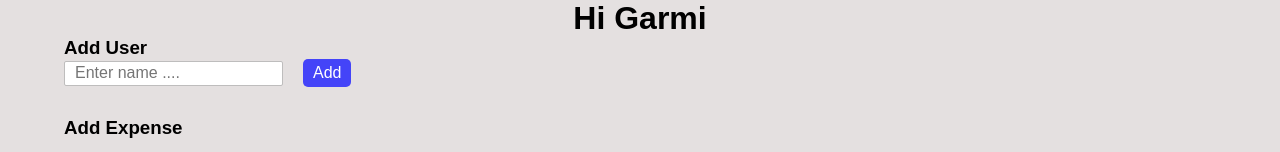
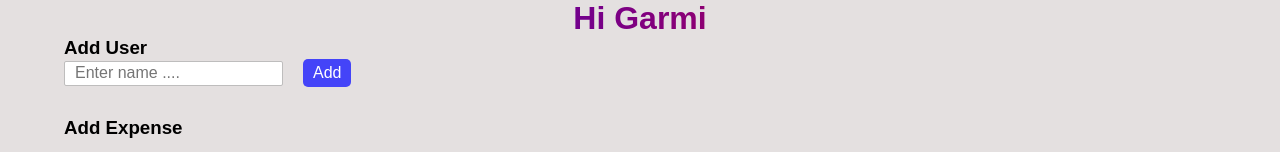
Before and after one commit to palRajan196/Expense_Tracker, a React (Vite) app in the folder React/: page / in a window 1280 px wide. Shown: the top 152 px of the page. Built offline with nearby package versions, Linux system fonts and the light colour scheme; no server answers; a web font is replaced by a local one.

Commit message:
add pass in add user

```diff
--- a/React/src/App.css
+++ b/React/src/App.css
@@ -9,6 +9,9 @@
 
 #Heading{
   text-align: center;
+  background: linear-gradient(to right, blue, red);
+-webkit-background-clip: text;
+-webkit-text-fill-color: transparent;
 }
 
 #addUserSection{
--- a/React/src/App.jsx
+++ b/React/src/App.jsx
@@ -8,7 +8,7 @@
   //  const month = new Date().getMonth();
   const AllClearPas = import.meta.env.VITE_Allclear_Pass;
   const Backend_URL = import.meta.env.VITE_Backend_URL;
-
+  const userPass = import.meta.env.VITE_userPass;
   const d = new Date();
   const month = d.toLocaleString("default", { month: "long" });
  // console.log(month);
@@ -50,7 +50,11 @@
   }, []);
 
   const addUser = async () => {
+    const userPassIn = prompt("Enter Password");
+     if(userPass == userPassIn){
     try {
+
+
       setUserBotton(true);
       await fetch(`${Backend_URL}/user`, {
         method: "POST",
@@ -63,6 +67,10 @@
     } catch (err) {
       alert("User is not added some error");
     }
+  }
+  else{
+    alert("Enter Password is wrong try again !");
+  }
 
     setName("");
     fetchData();
```
